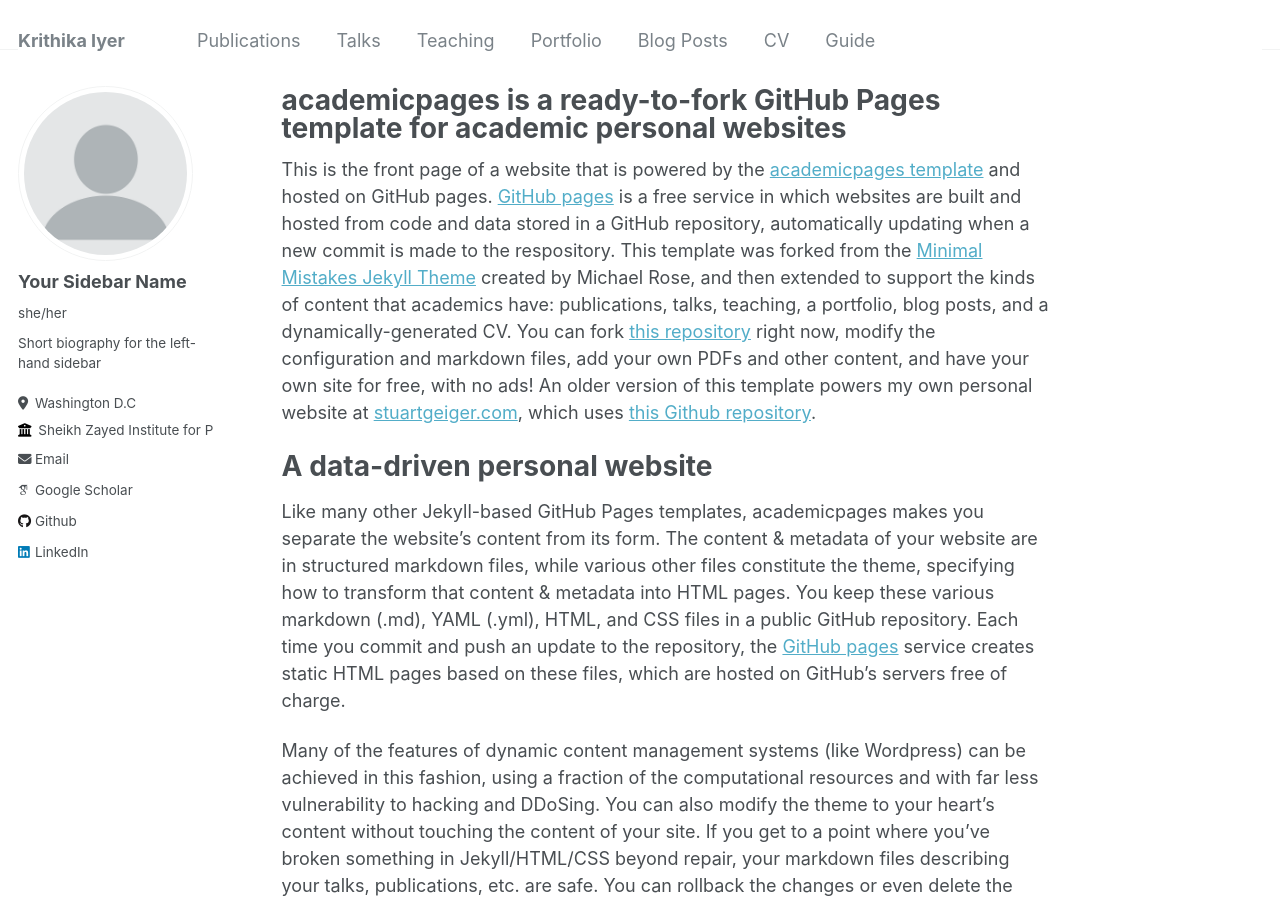
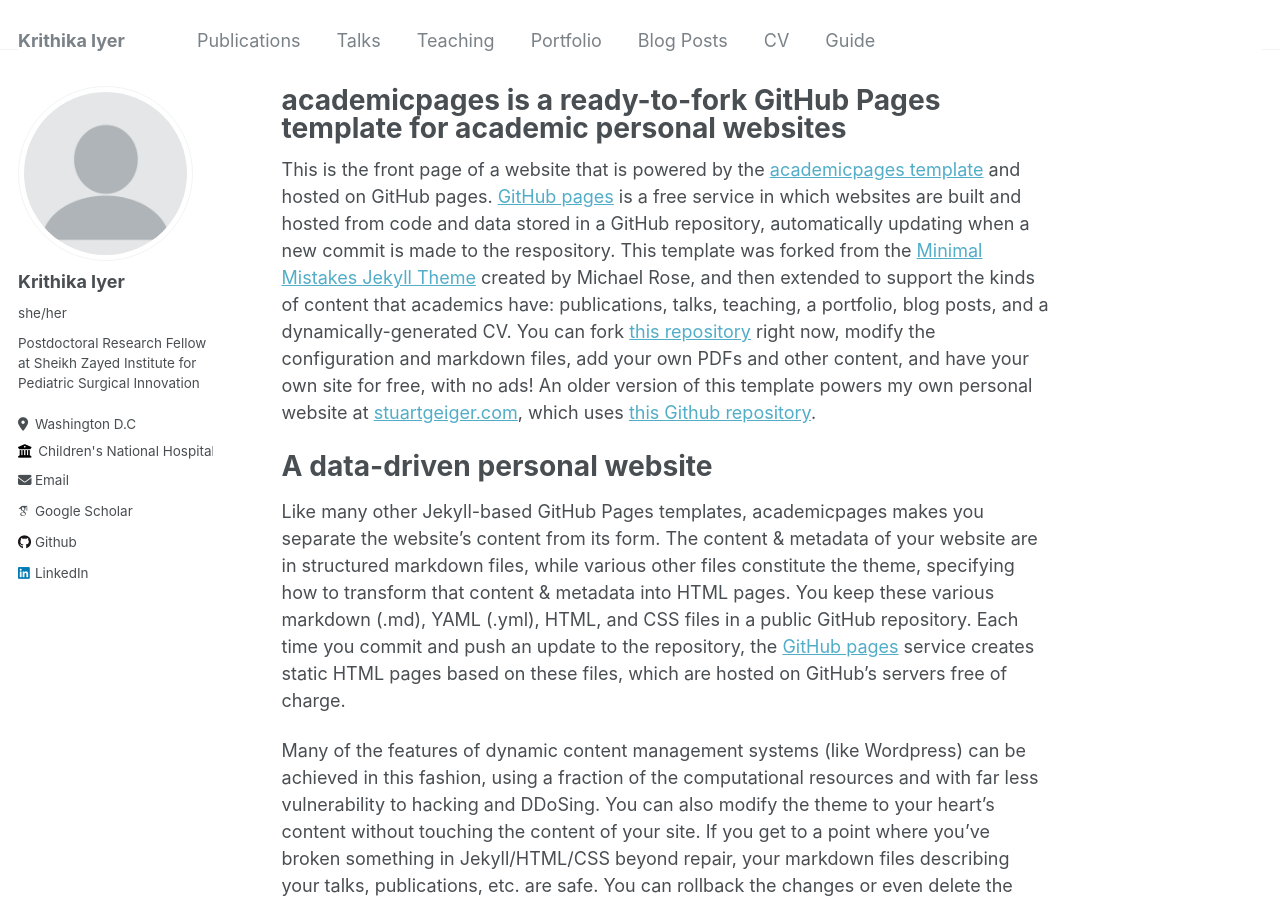
Before and after one commit to iyerkrithika21/iyerkrithika21.github.io, a Jekyll site: the page built from _pages/about.md, in a window 1280 px wide and 900 px high. Built offline with Jekyll 4.4.1, drawn with Linux system fonts in a browser that asks for light colours; some web fonts are replaced.

Commit message:
Update _config.yml

```diff
--- a/_config.yml
+++ b/_config.yml
@@ -14,7 +14,7 @@ name                     : &name "Krithika Iyer"
 description              : &description "personal description"
 url                      : https://iyerkrithika21.github.io # the base hostname & protocol for your site e.g. "https://mmistakes.github.io"
 baseurl                  : "" # the subpath of your site, e.g. "/blog"
-repository               : "iyerkrithika21/iyerkrithika21.github.io"
+repository               : "iyerkrithika21.github.io"
 
 # Site Author - The following control what appear as part of the author content on the side bar.
 #               If a field is blank the icon and link will not appear, otherwise it will be shown.
@@ -22,11 +22,11 @@ repository               : "iyerkrithika21/iyerkrithika21.github.io"
 author:
   # Biographic information
   avatar           : "profile.png"
-  name             : "Your Sidebar Name"
+  name             : "Krithika Iyer"
   pronouns         : "she/her"
-  bio              : "Short biography for the left-hand sidebar"
+  bio              : "Postdoctoral Research Fellow at Sheikh Zayed Institute for Pediatric Surgical Innovation"
   location         : "Washington D.C"
-  employer         : "Sheikh Zayed Institute for Pediatric Surgical Innovation at Children's National Hospital"
+  employer         : "Children's National Hospital"
   uri              : # URL
   email            : "krithika[dot]iyer[at]utah.edu"
 
```
